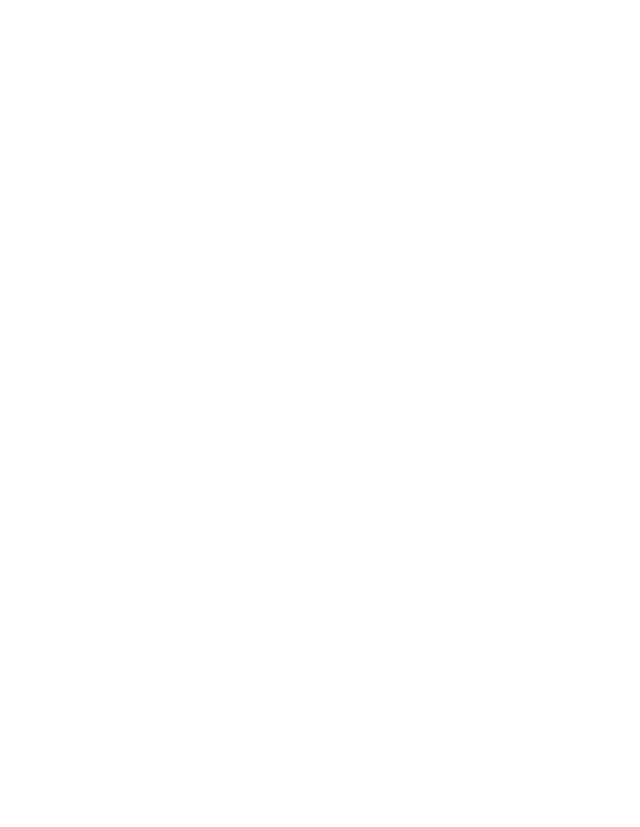
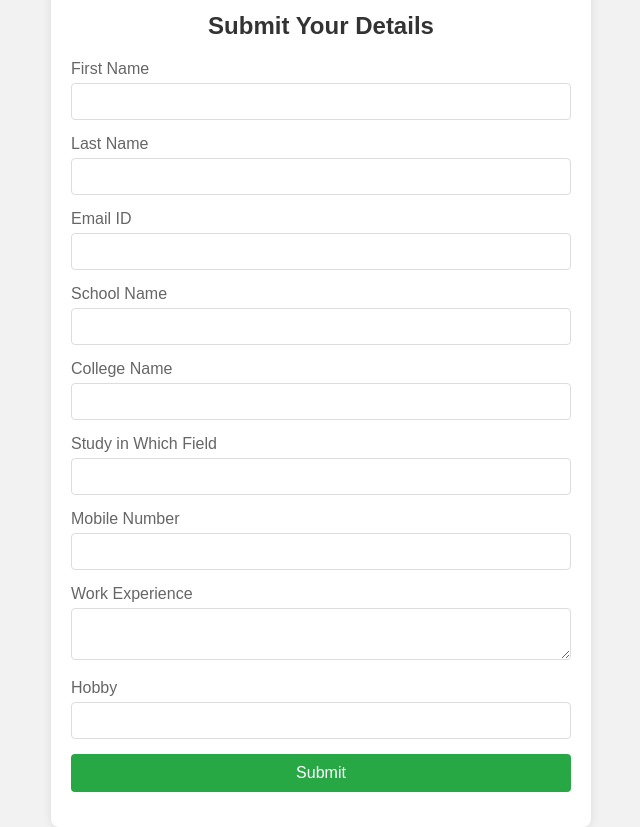
Before and after one commit to kartik0603/Form-Data-IN-Google-Sheets-Using-HTML-CSS-and-JS, a plain HTML site: page index.html in a window 1280 px wide. Shown: the whole page, without its empty margins (319-959 px from the left). Before the commit the page ends 800 px from the top, so only its background shows below. Drawn offline with Linux system fonts and the light colour scheme.

Commit message:
Form-Data-IN-Google-Sheets-Using-HTML-CSS-and-JS

```diff
--- a/index.html
+++ b/index.html
@@ -3,9 +3,143 @@
 <head>
     <meta charset="UTF-8">
     <meta name="viewport" content="width=device-width, initial-scale=1.0">
-    <title>Form-Data-IN-Google-Sheets-Using-HTML-CSS-and-JS</title>
+    <title>Google Sheets Form</title>
+    <style>
+        body {
+            font-family: Arial, sans-serif;
+            background-color: #f2f2f2;
+            margin: 0;
+            padding: 0;
+            display: flex;
+            justify-content: center;
+            align-items: center;
+            height: 100vh;
+        }
+        .form-container {
+            background-color: #fff;
+            padding: 20px;
+            border-radius: 8px;
+            box-shadow: 0 0 10px rgba(0, 0, 0, 0.1);
+            width: 100%;
+            max-width: 500px;
+        }
+        .form-container h2 {
+            text-align: center;
+            margin-bottom: 20px;
+            color: #333;
+        }
+        .form-group {
+            margin-bottom: 15px;
+        }
+        .form-group label {
+            display: block;
+            margin-bottom: 5px;
+            color: #666;
+        }
+        .form-group input,
+        .form-group select,
+        .form-group textarea {
+            width: 100%;
+            padding: 10px;
+            border: 1px solid #ddd;
+            border-radius: 4px;
+            box-sizing: border-box;
+        }
+        .form-group textarea {
+            resize: vertical;
+        }
+        .form-group button {
+            width: 100%;
+            padding: 10px;
+            background-color: #28a745;
+            border: none;
+            color: white;
+            font-size: 16px;
+            border-radius: 4px;
+            cursor: pointer;
+        }
+        .form-group button:hover {
+            background-color: #218838;
+        }
+        .form-group .message {
+            margin-top: 15px;
+            text-align: center;
+            color: #28a745;
+        }
+    </style>
 </head>
 <body>
+    <div class="form-container">
+        <h2>Submit Your Details</h2>
+        <form id="data-form">
+            <div class="form-group">
+                <label for="firstName">First Name</label>
+                <input type="text" id="firstName" name="firstName" required>
+            </div>
+            <div class="form-group">
+                <label for="lastName">Last Name</label>
+                <input type="text" id="lastName" name="lastName" required>
+            </div>
+            <div class="form-group">
+                <label for="email">Email ID</label>
+                <input type="email" id="email" name="email" required>
+            </div>
+            <div class="form-group">
+                <label for="schoolName">School Name</label>
+                <input type="text" id="schoolName" name="schoolName">
+            </div>
+            <div class="form-group">
+                <label for="collegeName">College Name</label>
+                <input type="text" id="collegeName" name="collegeName">
+            </div>
+            <div class="form-group">
+                <label for="studyField">Study in Which Field</label>
+                <input type="text" id="studyField" name="studyField">
+            </div>
+            <div class="form-group">
+                <label for="mobileNumber">Mobile Number</label>
+                <input type="tel" id="mobileNumber" name="mobileNumber" required>
+            </div>
+            <div class="form-group">
+                <label for="workExperience">Work Experience</label>
+                <textarea id="workExperience" name="workExperience"></textarea>
+            </div>
+            <div class="form-group">
+                <label for="hobby">Hobby</label>
+                <input type="text" id="hobby" name="hobby">
+            </div>
+            <div class="form-group">
+                <button type="submit">Submit</button>
+            </div>
+            <div class="form-group message" id="form-message"></div>
+        </form>
+    </div>
 
+    <script>
+        document.getElementById('data-form').addEventListener('submit', function(e) {
+            e.preventDefault();
+            const form = e.target;
+            const data = new FormData(form);
+            const formMessage = document.getElementById('form-message');
+
+            fetch('https://script.google.com/macros/s/AKfycbzsZ3m1-GVMkieGTLeSNMv4HWbKeXvysq8tXPhlRqA4NYkXXgh2aGWYVGAmZgCHnINC/exectps://script.google.com/macros/s/AKfycbxvqMc2PfV0XWdHfCUlmypSrT4Pk40mOi0F4C2pf0D-MPLU6Ul312SHxlivspgLPsgA/exec', {
+                method: 'POST',
+                body: data,
+                mode: 'no-cors'
+            })
+            .then(response => response.json())
+            .then(result => {
+                if (result.status === 'success') {
+                    form.reset();
+                    formMessage.textContent = 'Form submitted successfully!';
+                } else {
+                    formMessage.textContent = 'There was an error submitting the form. Please try again.';
+                }
+            })
+            .catch(error => {
+                formMessage.textContent = 'There was an error submitting the form. Please try again.';
+            });
+        });
+    </script>
 </body>
 </html>
```
